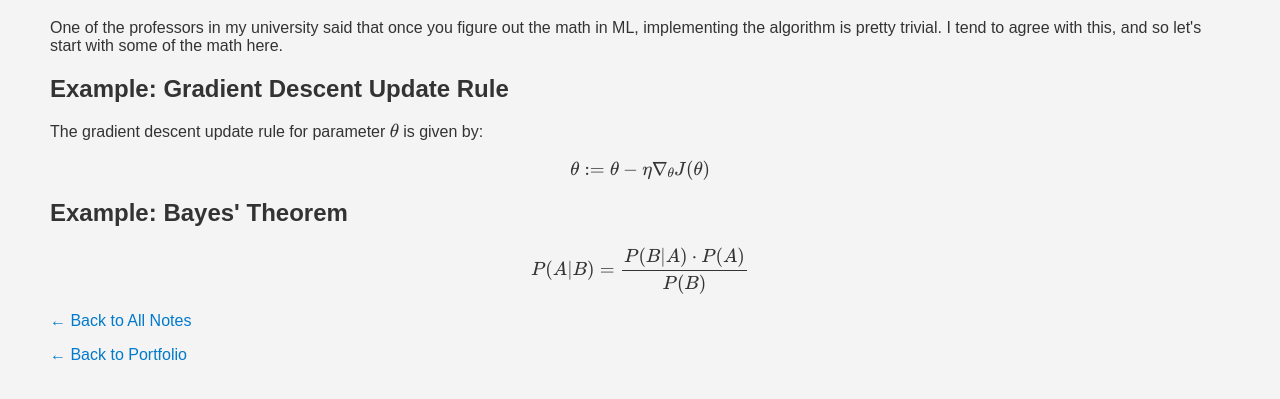
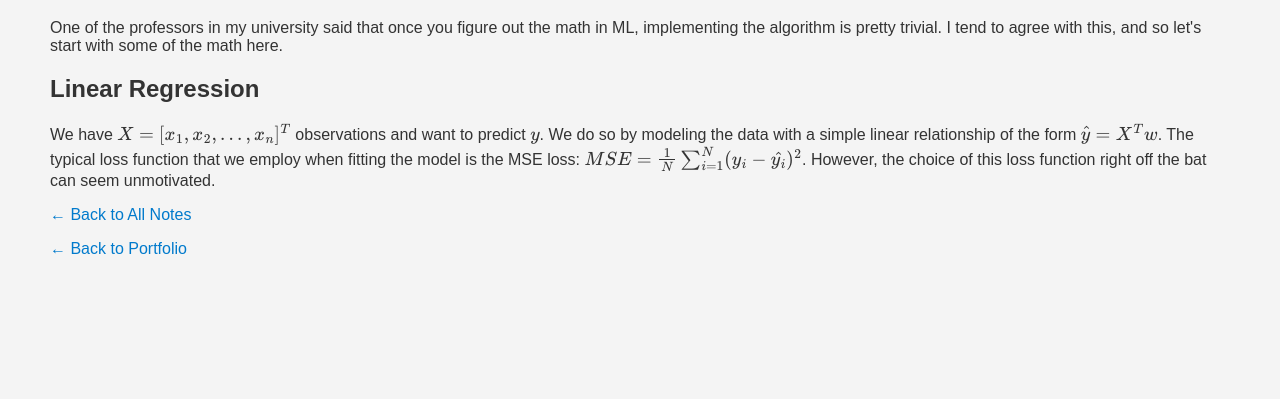
Before and after one commit to rzv09/rzv09.github.io, a plain HTML site: page linear_logistic_regr.html in a window 1280 px wide. Shown: the part 111-510 px from the top of the page. Drawn offline with nearby package versions, Linux system fonts and the light colour scheme.

Commit message:
some lr notes

```diff
--- a/linear_logistic_regr.html
+++ b/linear_logistic_regr.html
@@ -18,22 +18,14 @@
         let's start with some of the math here.
     </p>
 
-    <h2>Example: Gradient Descent Update Rule</h2>
+    <h2>Linear Regression</h2>
     <p>
-        The gradient descent update rule for parameter \( \theta \) is given by:
-    </p>
-    <p>
-        \[
-        \theta := \theta - \eta \nabla_\theta J(\theta)
-        \]
+        We have \(X = [x_1, x_2, ..., x_n]^T\) observations and want to predict \(y\). We do so by modeling the data with a simple linear
+        relationship of the form \(\hat{y} = X^Tw\). The typical loss function that we employ when fitting the model is the MSE loss: \(MSE = \frac{1}{N}\sum_{i=1}^N(y_i - \hat{y_i})^2\).
+        However, the choice of this loss function right off the bat can seem unmotivated.
     </p>
 
-    <h2>Example: Bayes' Theorem</h2>
-    <p>
-        \[
-        P(A|B) = \frac{P(B|A) \cdot P(A)}{P(B)}
-        \]
-    </p>
+
     <p><a href="latex-notes.html">← Back to All Notes</a></p>
     <p><a href="index.html">← Back to Portfolio</a></p>
 </body>
```
